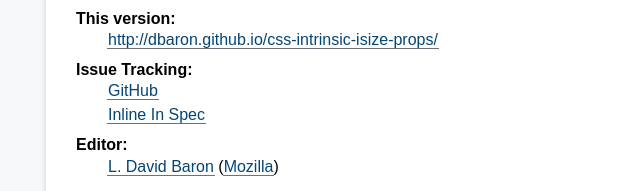
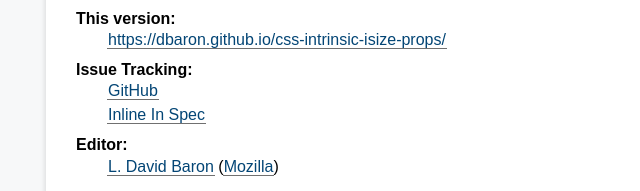
Before and after one commit to dbaron/css-intrinsic-isize-props, a plain HTML site: page index.html in a window 1280 px wide. Shown: the part 181-372 px from the top of the page, 388-1028 px from the left. Drawn offline with Linux system fonts and the light colour scheme.

Commit message:
dbaron.github.io has https now

```diff
--- a/index.html
+++ b/index.html
@@ -1369,7 +1369,7 @@ Possible extra rowspan handling
    <div data-fill-with="spec-metadata">
     <dl>
      <dt>This version:
-     <dd><a class="u-url" href="http://dbaron.github.io/css-intrinsic-isize-props/">http://dbaron.github.io/css-intrinsic-isize-props/</a>
+     <dd><a class="u-url" href="https://dbaron.github.io/css-intrinsic-isize-props/">https://dbaron.github.io/css-intrinsic-isize-props/</a>
      <dt>Issue Tracking:
      <dd><a href="https://github.com/dbaron/css-intrinsic-isize-props/issues/">GitHub</a>
      <dd><a href="#issues-index">Inline In Spec</a>
```
Also changed, not shown: 2 other files.
